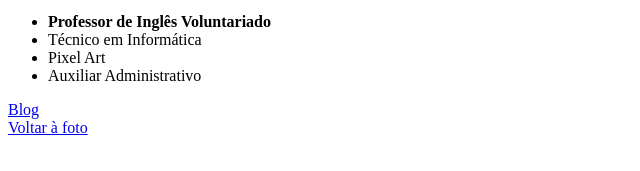
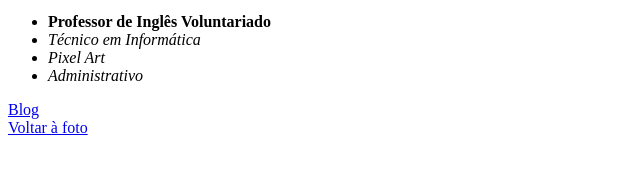
Before and after one commit to DanrlleyR/exercicios-trybe, a plain HTML site: page index.html in a window 1280 px wide. Shown: the part 389-560 px from the top of the page, 0-640 px from the left. Drawn offline with Linux system fonts and the light colour scheme.

Commit message:
Adicionadas marcações itálicas

```diff
--- a/index.html
+++ b/index.html
@@ -13,9 +13,9 @@
 
         <ul>
             <li><strong>Professor de Inglês Voluntariado</strong></li>
-            <li>Técnico em Informática</li>
-            <li>Pixel Art</li>
-            <li>Auxiliar Administrativo</li>
+            <li><i>Técnico em Informática</i></li>
+            <li><i>Pixel Art</i></li>
+            <li><i>Administrativo</i></li>
         </ul>
 
 
```
